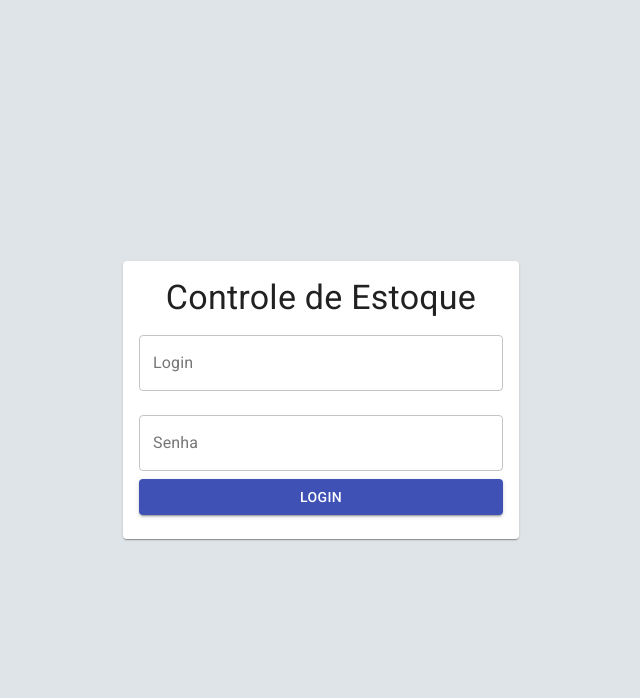
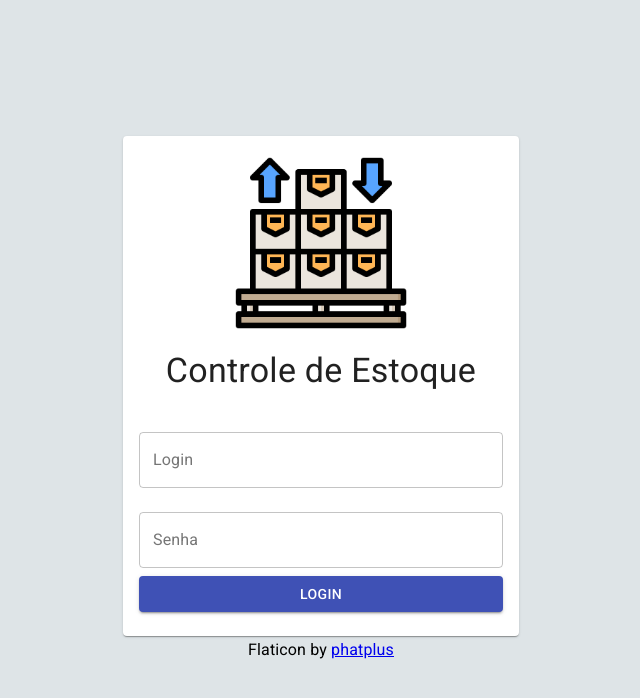
Before and after one commit to murilo9/desafio-brbatel, a React (Create React App) app in the folder estoque-app/: page / in a window 1280 px wide. Shown: the top 698 px of the page, without its empty margins (319-959 px from the left). Built offline with nearby package versions, Linux system fonts and the light colour scheme.

Commit message:
Logo; Comentários

```diff
--- a/estoque-app/src/pages/Dashboard.tsx
+++ b/estoque-app/src/pages/Dashboard.tsx
@@ -365,6 +365,7 @@ export default class Dashboard extends Component<{}, DashboardState> {
    * Component funcional que renderiza a tabela de produtos.
    */
   renderProductsTable(){
+    // Caso esteja carregando os produtos
     if(this.state.fetching.loadingProducts){
       return <Box mt={2}>
         <Typography variant="subtitle1" gutterBottom>
@@ -372,6 +373,7 @@ export default class Dashboard extends Component<{}, DashboardState> {
         </Typography>
       </Box>
     }
+    // Caso não hajam produtos cadastrados
     else if(!this.state.products.length){
       return <Box mt={2}>
         <Paper className="my-padded-paper">
@@ -381,6 +383,7 @@ export default class Dashboard extends Component<{}, DashboardState> {
         </Paper>
       </Box>
     }
+    // Caso hajam produtos cadastrados
     else return (
       <Box mt={2}>
         <TableContainer component={Paper}>
@@ -470,7 +473,7 @@ export default class Dashboard extends Component<{}, DashboardState> {
                   </Button>
                 </Box>
                 <Box display={{xs: 'block', sm: 'none'}}>
-                  <IconButton>
+                  <IconButton onClick={this.logout.bind(this)}>
                     <LogoutIcon />
                   </IconButton>
                 </Box>
--- a/estoque-app/src/pages/Login.tsx
+++ b/estoque-app/src/pages/Login.tsx
@@ -6,7 +6,7 @@ import { Redirect } from 'react-router-dom'
 // Import dos components do Material UI
 import LoginForm from '../types/LoginForm'
 import Button from '@material-ui/core/Button'
-import { Card, CardContent, Container, Grid, Snackbar, TextField, Typography } from '@material-ui/core'
+import { Box, Card, CardContent, Container, Grid, Snackbar, TextField, Typography } from '@material-ui/core'
 // Import dos types
 import LoginResponse from '../types/LoginResponse'
 import LoginState from '../types/LoginState'
@@ -131,9 +131,12 @@ export default class Login extends Component<{}, LoginState> {
         <Container maxWidth="xs" className="my-login-page">
           <Card>
             <CardContent>
-              <Typography component="h1" variant="h4" align="center">
-                Controle de Estoque
-              </Typography>
+              <img src="pallet.png" className="my-logo"/>
+              <Box mt={2} mb={3}>
+                <Typography component="h1" variant="h4" align="center">
+                  Controle de Estoque
+                </Typography>
+              </Box>
               <form noValidate onSubmit={this.login.bind(this)}>
                 <Grid container>
                   <Grid item xs={12}>
@@ -161,8 +164,14 @@ export default class Login extends Component<{}, LoginState> {
                   </Button>
                 </Grid>
               </form>
+
             </CardContent>
           </Card>
+          <Typography component="h3" variant="subtitle1" align="center">
+            Flaticon by <a href="https://www.flaticon.com/authors/phatplus" target="_blank">
+              phatplus
+            </a>
+          </Typography>
           <Snackbar open={this.state.snackbar.show}
           autoHideDuration={6000}
           onClose={this.handleClose.bind(this)}
--- a/estoque-app/src/styles/globals.css
+++ b/estoque-app/src/styles/globals.css
@@ -8,6 +8,11 @@ body {
   display: flex !important;
   flex-direction: column;
   justify-content: center;
+}
+.my-logo {
+  display: block;
+  margin: auto;
+  width: 50%;
 }
 /* Ajuste para a topbar exibir os elementos nos cantos */
 .MuiToolbar-root {
```
Also changed, not shown: estoque-app/public/pallet.png (added).
